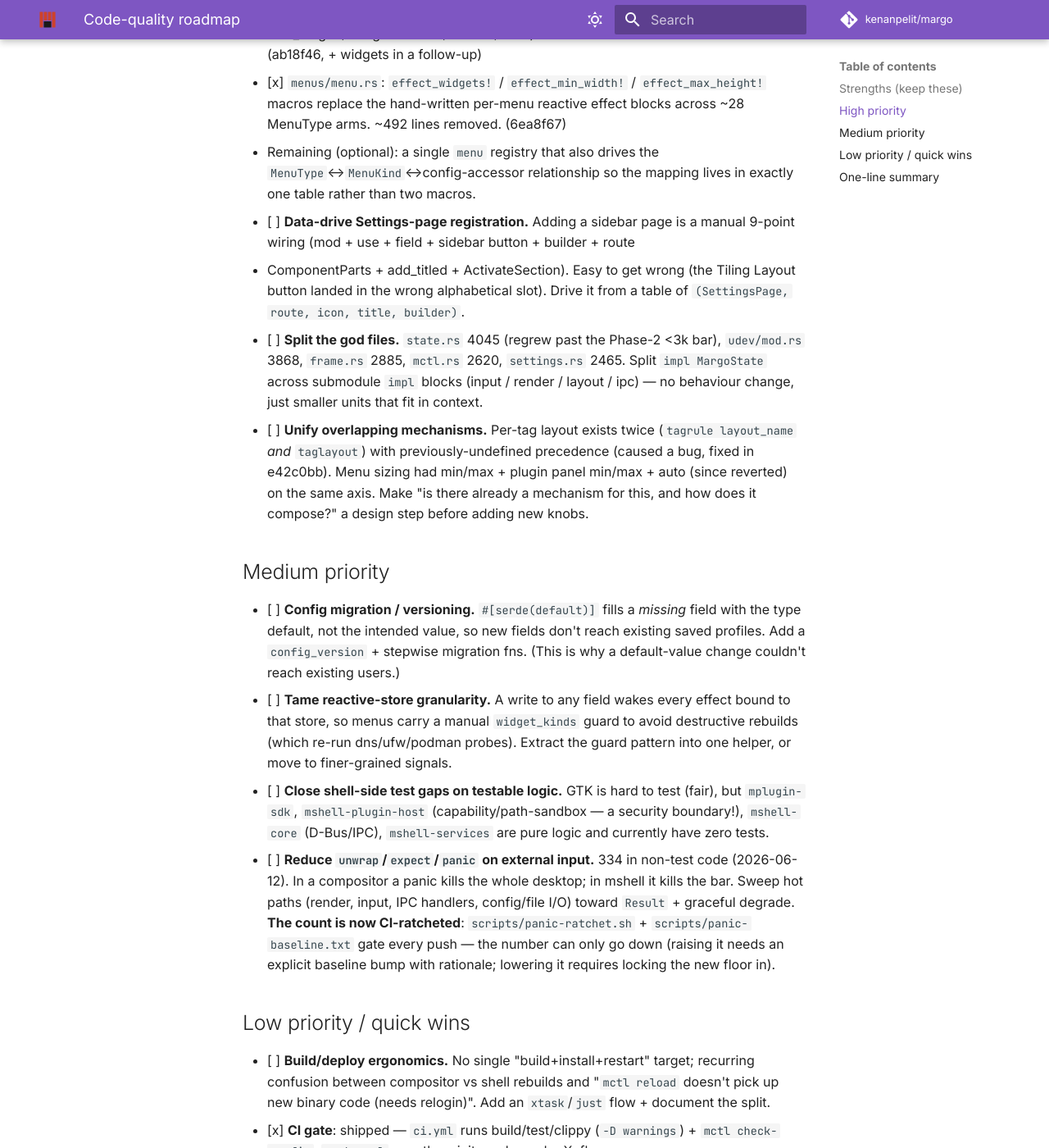
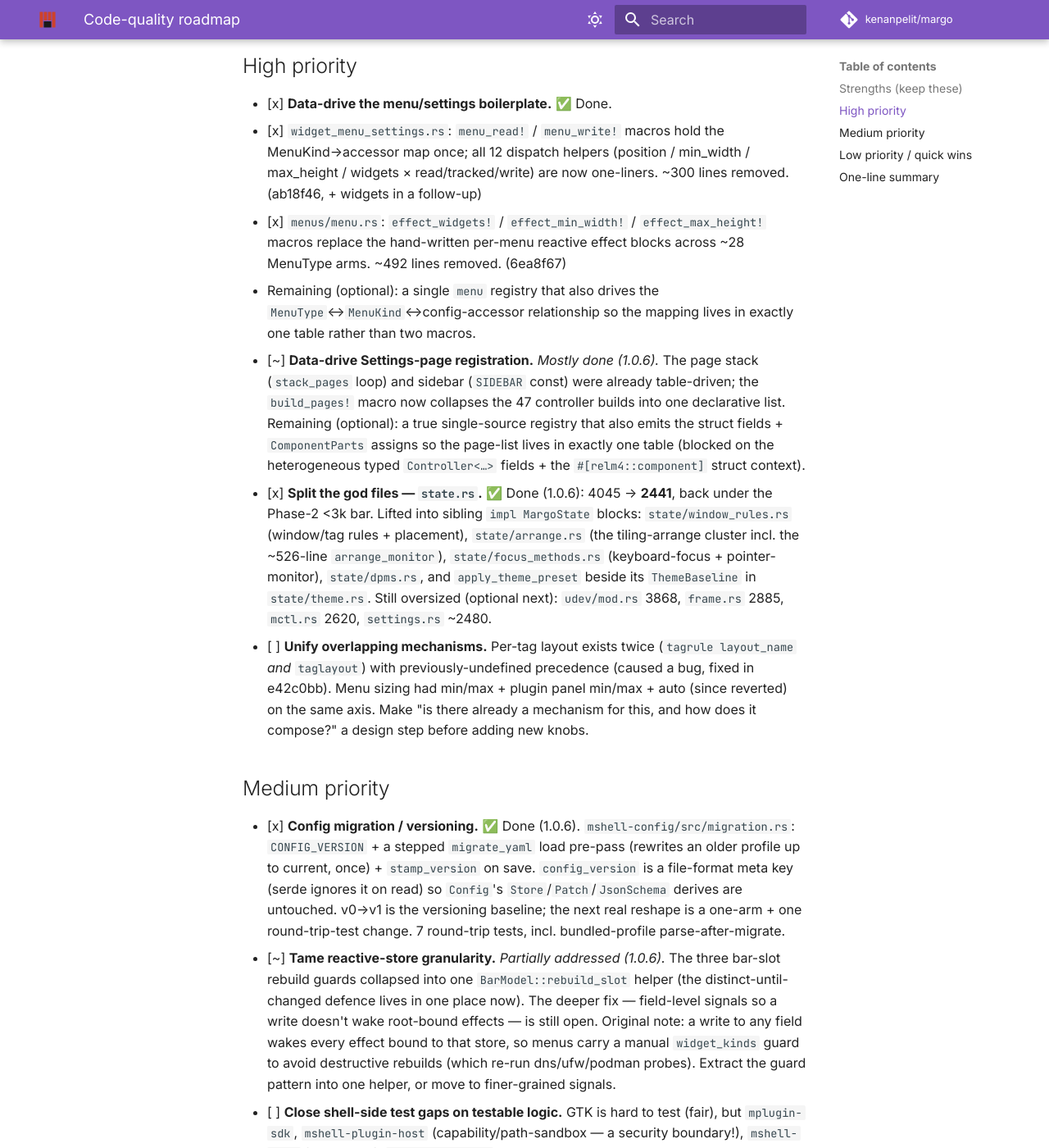
Before and after one commit to kenanpelit/margo, an MkDocs documentation site: the page built from docs/code-quality-roadmap.md, in a window 1280 px wide and 1400 px high, scrolled down 923 px. Shown: the whole window at 82% size. Built offline with MkDocs 1.6.1 and Material for MkDocs 9.7.7, drawn with Linux system fonts in a browser that asks for light colours; comment, search, counter and statistics services are not loaded; some of the changed text lies outside the part shown.

Commit message:
release: 1.0.6 — internals pass (state.rs split, config versioning, debt paydown)
Co-Authored-By: Claude Fable 5 <noreply@anthropic.com>

```diff
--- a/Cargo.toml
+++ b/Cargo.toml
@@ -67,7 +67,7 @@ exclude = [
 resolver = "2"
 
 [workspace.package]
-version = "1.0.5"
+version = "1.0.6"
 edition = "2024"
 license = "GPL-3.0-or-later"
 repository = "https://github.com/kenanpelit/margo"
--- a/docs/code-quality-roadmap.md
+++ b/docs/code-quality-roadmap.md
@@ -7,6 +7,13 @@ LOC Rust, 53 workspace crates, 765 test fns, 23 TODO/FIXME, ~581
 snapshot: tests grew 503 → 765 ✅, but `state.rs` regrew past its Phase-2
 target (2944 → 4045 lines) and the unwrap count crept up 563 → 581 —
 the two ratchets to watch.
+
+> **Update (1.0.6 internals pass, 2026-06-13):** the unwrap ratchet is now
+> a CI hard gate (`scripts/panic-ratchet.sh`, baseline 334 — can only drop);
+> `state.rs` was split back **under the <3k bar (4045 → 2441)** into
+> `state/{window_rules,focus_methods,dpms,arrange}.rs`; profile **config
+> versioning + stepped migration** shipped (`mshell-config/src/migration.rs`).
+> See the per-item checkmarks below.
 
 The architecture and discipline are strong (especially `DESIGN.md` and the
 parser test coverage). The real debt is **repeated boilerplate, a few god
@@ -36,16 +43,21 @@ files, and overlapping feature mechanisms.**
   - Remaining (optional): a single `menu` registry that also drives the
     `MenuType`↔`MenuKind`↔config-accessor relationship so the mapping lives in
     exactly one table rather than two macros.
-- [ ] **Data-drive Settings-page registration.** Adding a sidebar page is a
-  manual 9-point wiring (mod + use + field + sidebar button + builder + route
-  + ComponentParts + add_titled + ActivateSection). Easy to get wrong (the
-  Tiling Layout button landed in the wrong alphabetical slot). Drive it from a
-  table of `(SettingsPage, route, icon, title, builder)`.
-- [ ] **Split the god files.** `state.rs` 4045 (regrew past the Phase-2
-  <3k bar), `udev/mod.rs` 3868, `frame.rs` 2885, `mctl.rs` 2620,
-  `settings.rs` 2465. Split `impl MargoState` across submodule
-  `impl` blocks (input / render / layout / ipc) — no behaviour change, just
-  smaller units that fit in context.
+- [~] **Data-drive Settings-page registration.** *Mostly done (1.0.6).* The
+  page stack (`stack_pages` loop) and sidebar (`SIDEBAR` const) were already
+  table-driven; the `build_pages!` macro now collapses the 47 controller
+  builds into one declarative list. Remaining (optional): a true single-source
+  registry that also emits the struct fields + `ComponentParts` assigns so the
+  page-list lives in exactly one table (blocked on the heterogeneous typed
+  `Controller<…>` fields + the `#[relm4::component]` struct context).
+- [x] **Split the god files — `state.rs`.** ✅ Done (1.0.6): 4045 → **2441**,
+  back under the Phase-2 <3k bar. Lifted into sibling `impl MargoState` blocks:
+  `state/window_rules.rs` (window/tag rules + placement), `state/arrange.rs`
+  (the tiling-arrange cluster incl. the ~526-line `arrange_monitor`),
+  `state/focus_methods.rs` (keyboard-focus + pointer-monitor), `state/dpms.rs`,
+  and `apply_theme_preset` beside its `ThemeBaseline` in `state/theme.rs`.
+  Still oversized (optional next): `udev/mod.rs` 3868, `frame.rs` 2885,
+  `mctl.rs` 2620, `settings.rs` ~2480.
 - [ ] **Unify overlapping mechanisms.** Per-tag layout exists twice
   (`tagrule layout_name` *and* `taglayout`) with previously-undefined
   precedence (caused a bug, fixed in e42c0bb). Menu sizing had min/max +
@@ -55,11 +67,18 @@ files, and overlapping feature mechanisms.**
 
 ## Medium priority
 
-- [ ] **Config migration / versioning.** `#[serde(default)]` fills a *missing*
-  field with the type default, not the intended value, so new fields don't
-  reach existing saved profiles. Add a `config_version` + stepwise migration
-  fns. (This is why a default-value change couldn't reach existing users.)
-- [ ] **Tame reactive-store granularity.** A write to any field wakes every
+- [x] **Config migration / versioning.** ✅ Done (1.0.6).
+  `mshell-config/src/migration.rs`: `CONFIG_VERSION` + a stepped `migrate_yaml`
+  load pre-pass (rewrites an older profile up to current, once) + `stamp_version`
+  on save. `config_version` is a file-format meta key (serde ignores it on read)
+  so `Config`'s `Store`/`Patch`/`JsonSchema` derives are untouched. v0→v1 is the
+  versioning baseline; the next real reshape is a one-arm + one round-trip-test
+  change. 7 round-trip tests, incl. bundled-profile parse-after-migrate.
+- [~] **Tame reactive-store granularity.** *Partially addressed (1.0.6).* The
+  three bar-slot rebuild guards collapsed into one `BarModel::rebuild_slot`
+  helper (the distinct-until-changed defence lives in one place now). The
+  deeper fix — field-level signals so a write doesn't wake root-bound effects —
+  is still open. Original note: a write to any field wakes every
   effect bound to that store, so menus carry a manual `widget_kinds` guard to
   avoid destructive rebuilds (which re-run dns/ufw/podman probes). Extract the
   guard pattern into one helper, or move to finer-grained signals.
```
Also changed, not shown: CHANGELOG.md (+36 -0 lines), docs/1.0-readiness.md (+1 -1 lines), road_map.md (+2 -2 lines), 1 other file.
